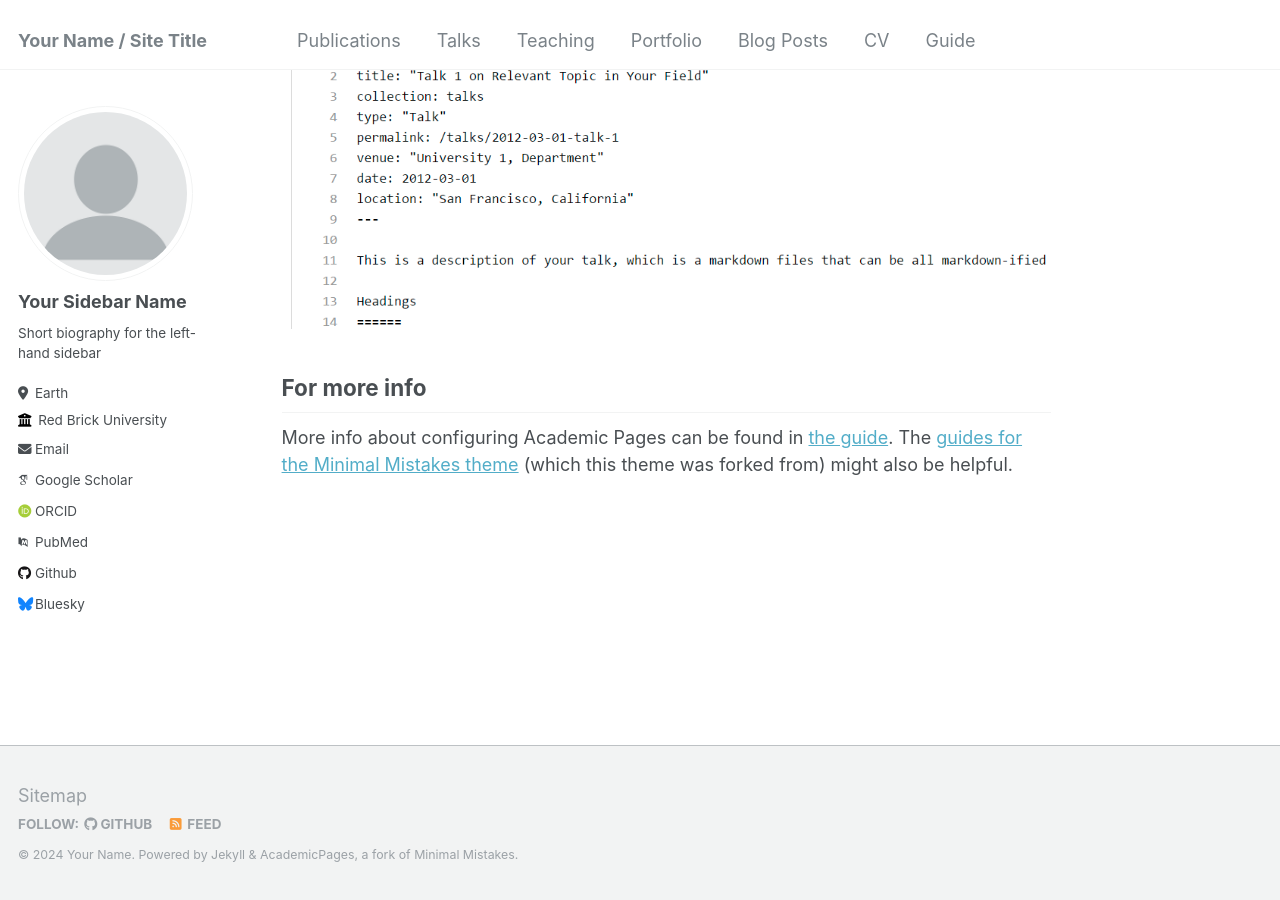
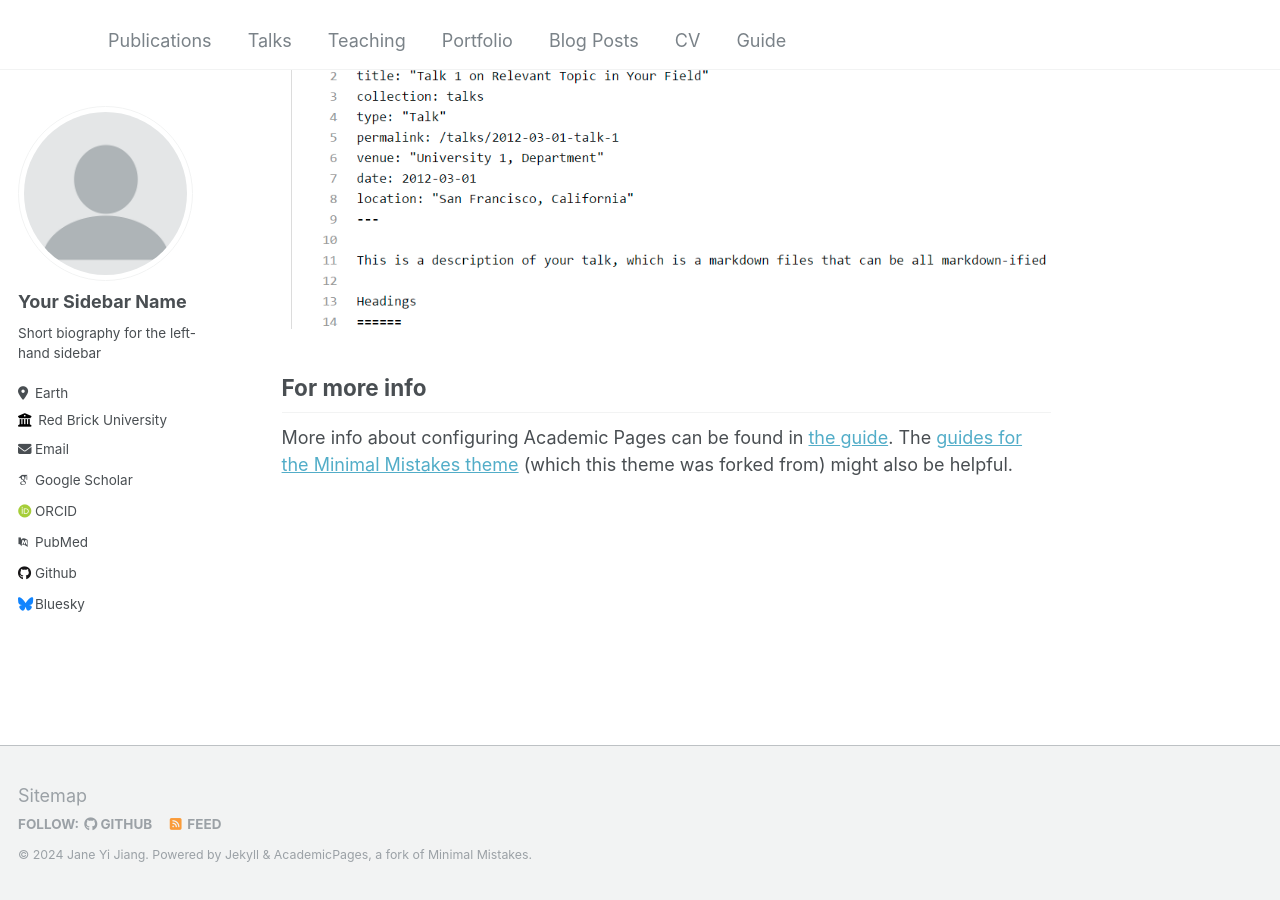
Before and after one commit to jiangyijane/jiangyijane.github.io, a Jekyll site: the page built from _pages/about.md, in a window 1280 px wide and 900 px high, scrolled down 2660 px. Built offline with Jekyll 4.4.1, drawn with Linux system fonts in a browser that asks for light colours; some web fonts are replaced.

Commit message:
Update _config.yml

```diff
--- a/_config.yml
+++ b/_config.yml
@@ -8,13 +8,13 @@
 
 # Basic Site Settings
 locale                   : "en-US"
-title                    : "Your Name / Site Title"
+title                    : ""
 title_separator          : "-"
-name                     : &name "Your Name"
+name                     : &name "Jane Yi Jiang"
 description              : &description "personal description"
-url                      : https://academicpages.github.io # the base hostname & protocol for your site e.g. "https://mmistakes.github.io"
+url                      : https://jiangyijane.github.io # the base hostname & protocol for your site e.g. "https://mmistakes.github.io"
 baseurl                  : "" # the subpath of your site, e.g. "/blog"
-repository               : "academicpages/academicpages.github.io"
+repository               : "jiangyijane/jiangyijane.github.io"
 
 # Site Author - The following control what appear as part of the author content on the side bar.
 #               If a field is blank the icon and link will not appear, otherwise it will be shown.
```
